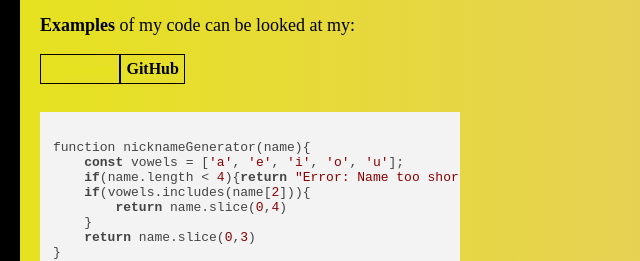
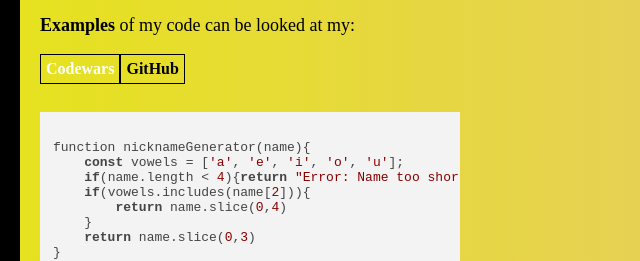
Before and after one commit to frodiBjorn/rsschool-cv-2021, a plain HTML site: page index.html in a window 1280 px wide. In both pictures the pointer is over the link "Codewars". Shown: the part 1376-1637 px from the top of the page, 0-640 px from the left. Drawn offline with nearby package versions, Linux system fonts and the light colour scheme.

Commit message:
change hover of a in experience

```diff
--- a/style.css
+++ b/style.css
@@ -133,6 +133,9 @@ section{
     background: rgb(230,226,31);
     background: linear-gradient(90deg, rgba(230,226,31,1) 0%, rgba(232,192,136,1) 100%);
 }
+.experience a:hover{
+    color: #fff;
+}
 .experience table{
     border-spacing: 0px;
     max-height: 50px;
```
